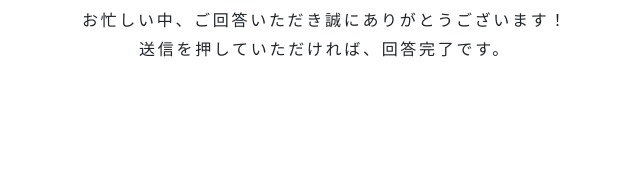
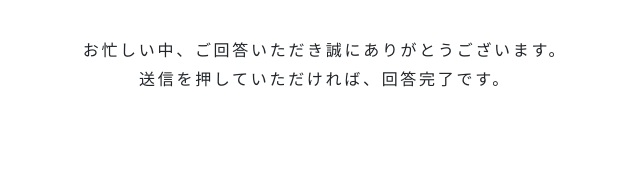
Before and after one commit to Shororo/hearingform, a plain HTML site: page index.html in a window 1280 px wide. Shown: the part 4010-4205 px from the top of the page, without its empty margins (315-955 px from the left). Before the commit the page ends 4175 px from the top, so only its background shows below. Drawn offline with nearby package versions, Linux system fonts and the light colour scheme.

Commit message:
Add files via upload

```diff
--- a/index.html
+++ b/index.html
@@ -48,7 +48,7 @@
       <p class="text-center pb-5">以下の項目をご記入ください。</p>
       <iframe class="width-100" src="https://docs.google.com/forms/d/e/1FAIpQLSeFJhnEAPHLWbwBxYsIBp081E52IOd20EqZ6jIhT62mCD-SYw/viewform?embedded=true" width="640" height="3107" frameborder="0" marginheight="0" marginwidth="0">読み込んでいます…</iframe>
     </div>
-    <p class="text-center">お忙しい中、ご回答いただき誠にありがとうございます！</p>
+    <p class="text-center pt-5">お忙しい中、ご回答いただき誠にありがとうございます。</p>
     <p class="text-center pb-10">送信を押していただければ、回答完了です。</p>
   </div>
 
```
